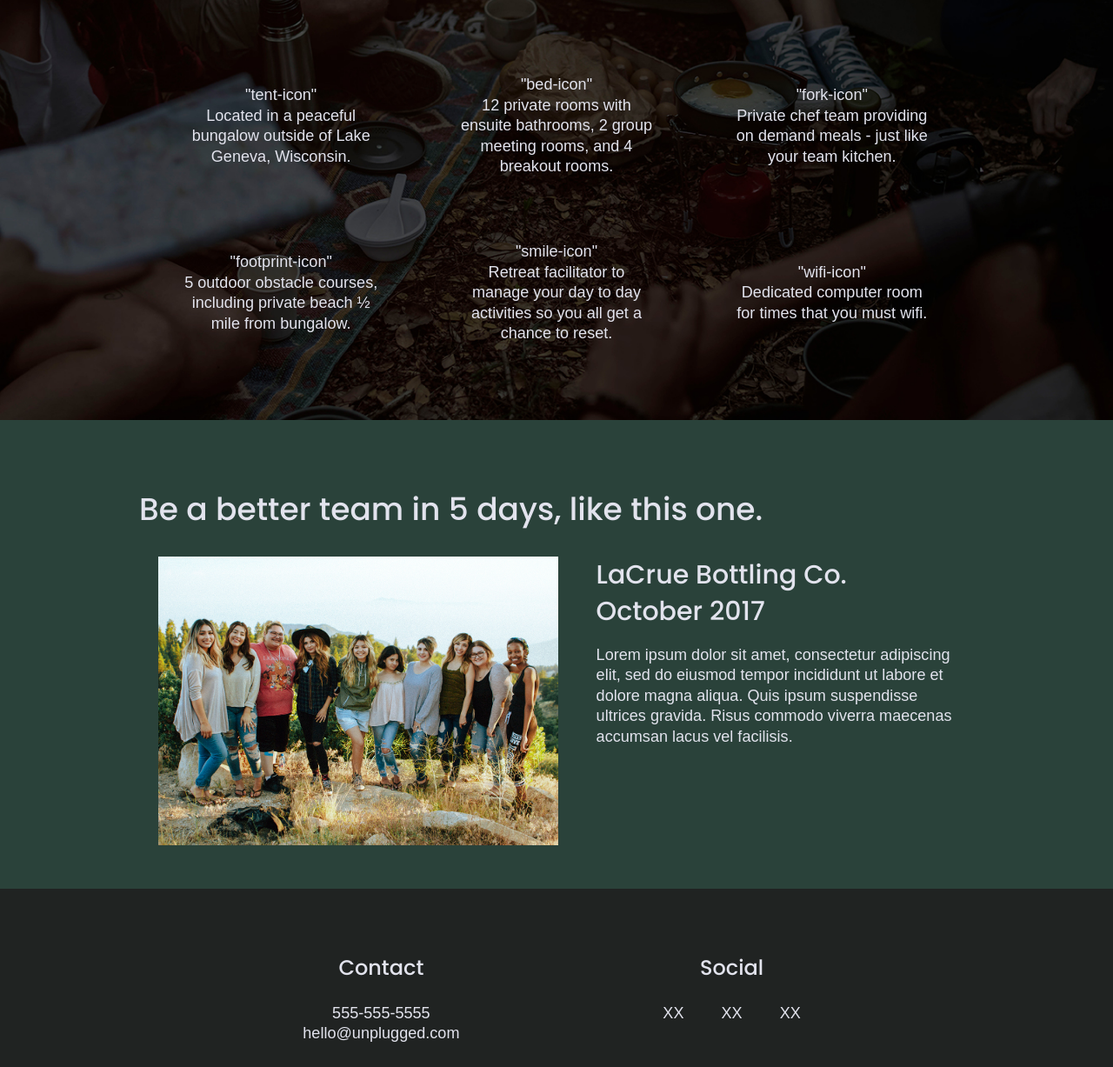
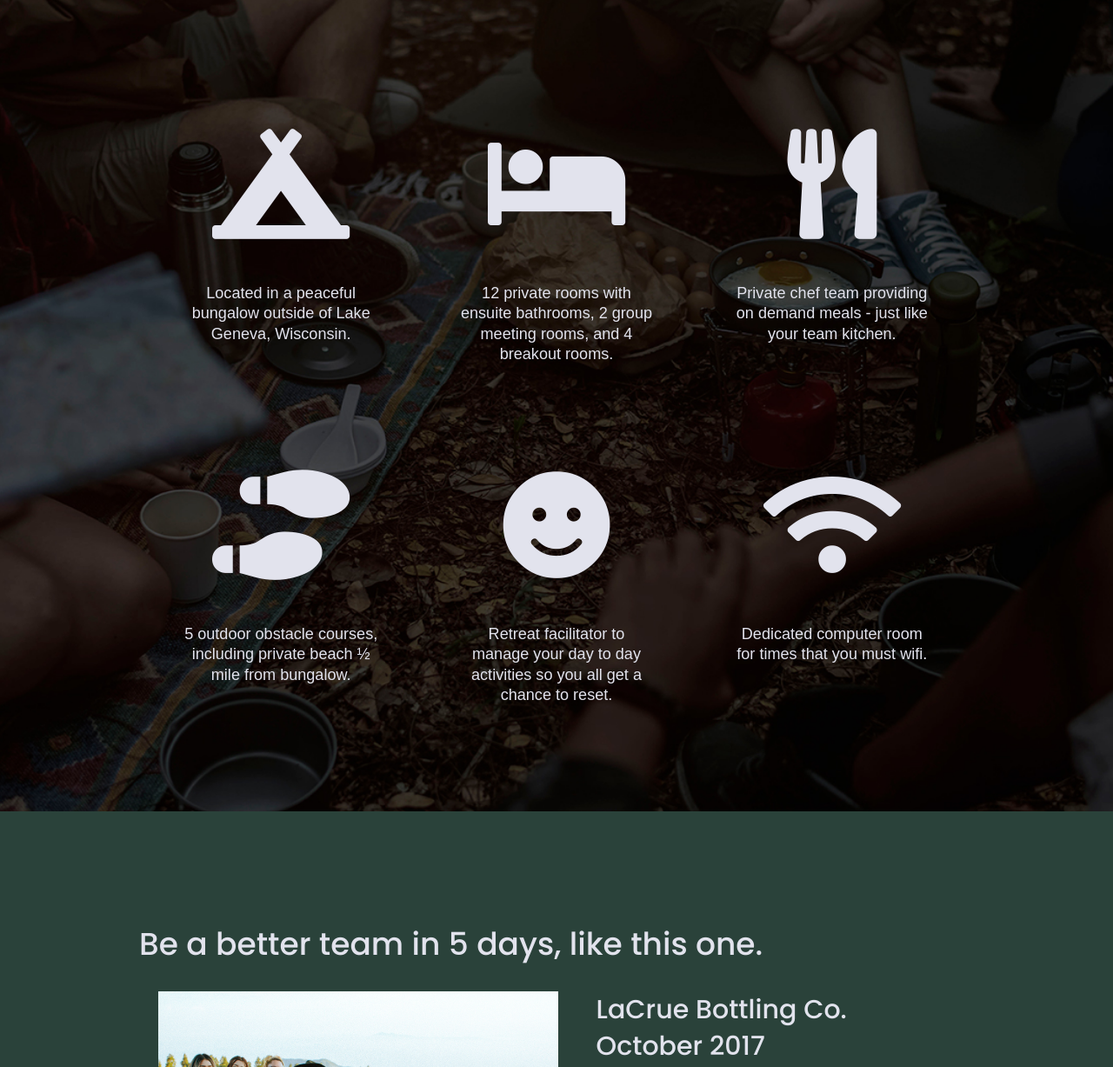
Before and after one commit to amyspencerproject/unplugged, a website: page index.html in a window 1280 px wide. Shown: the part 1328-2555 px from the top of the page at 87% size. Drawn offline with Linux system fonts and the light colour scheme.

Commit message:
Added Fontawesome Icons and changed hero image for mobile

```diff
--- a/css/main.css
+++ b/css/main.css
@@ -299,7 +299,7 @@ footer .copyright {
 /*** Main Section Styles ***/
 
 .hero-area {
-  background: url('../img/hero.jpg') no-repeat;
+  background: url('../img/mobile-hero.png') no-repeat;
   background-position: center;
   background-size: cover;
   background-color: #333;
@@ -391,7 +391,15 @@ input[type=button] {
   margin: 1.26em;
 }
 
-.fontawesome-icon {}
+.features i {
+  font-size: 3.75em;
+  margin-bottom: 30px;
+  text-align: center;
+}
+
+.features p {
+  text-align: center;
+}
 
 .features-item-description {
   text-align: center;
@@ -669,6 +677,18 @@ input[type=button] {
   /* ========================= Home Page ========================= */
   /* hero-area */
 
+  .hero-area {
+    background: url('../img/hero.jpg') no-repeat;
+    background-position: center;
+  background-size: cover;
+  background-color: #333;
+  display: flex;
+  justify-content: center;
+  flex-flow: row wrap;
+  min-height: 500px;
+}
+
+
   .hero-area h1 {
     font-size: 3em;
     line-height: 1.5em;
@@ -712,6 +732,12 @@ input[type=button] {
     flex-flow: column wrap;
     flex-basis: 40%;
     height: 12em;
+  }
+
+  .features i {
+    font-size: 5em;
+    margin-bottom: 30px;
+    text-align: center;
   }
 
   .features-item-description {
@@ -857,14 +883,29 @@ input[type=button] {
 
   /* features */
 
+  .features .content-wrapper {
+    margin-bottom: 100px;
+  }
+
   .features article {
-    width: 100%;
-    margin: 0;
+    margin: 100px 0;
+    justify-content: space-between;
+    flex-flow: column nowrap;
     flex-basis: 33%;
+  }
+
+  .features i {
+    font-size: 7em;
+    margin-bottom: 50px;
+    text-align: center;
   }
 
 
   /* reviews */
+
+  .reviews .content-wrapper {
+    margin: 100px 0;
+  }
 
   .reviews .content-wrapper article {
     flex-flow: row wrap;
--- a/index.html
+++ b/index.html
@@ -21,6 +21,9 @@
 
   <!-- Google Fonts -->
   <link href="https://fonts.googleapis.com/css?family=Open+Sans:400,700|Poppins:500,700" rel="stylesheet">
+
+  <!-- FontAwesome CDN version 5.5-->
+  <link rel="stylesheet" href="https://use.fontawesome.com/releases/v5.5.0/css/all.css" integrity="sha384-B4dIYHKNBt8Bc12p+WXckhzcICo0wtJAoU8YZTY5qE0Id1GSseTk6S+L3BlXeVIU" crossorigin="anonymous">
 
   <meta name="theme-color" content="#fafafa">
 </head>
@@ -93,7 +96,7 @@
         <div class="features-items">
 
           <article>
-            <p class="fontawesome-icon"> "tent-icon"
+            <p class="fontawesome-icon"><i class="fas fa-campground"></i>
             </p>
             <p class="features-item-description">
               Located in a peaceful bungalow outside of Lake Geneva, Wisconsin.
@@ -101,7 +104,7 @@
           </article>
 
           <article>
-            <p class="fontawesome-icon"> "bed-icon"
+            <p class="fontawesome-icon"><i class="fas fa-bed"></i>
             </p>
             <p class="features-item-description">
               12 private rooms with ensuite bathrooms, 2 group meeting rooms, and 4 breakout rooms.
@@ -109,7 +112,7 @@
           </article>
 
           <article>
-            <p class="fontawesome-icon"> "fork-icon"
+            <p class="fontawesome-icon"> <i class="fas fa-utensils"></i>
             </p>
             <p class="features-item-description">
               Private chef team providing on demand meals - just like your team kitchen.
@@ -117,7 +120,7 @@
           </article>
 
           <article>
-            <p class="fontawesome-icon"> "footprint-icon"
+            <p class="fontawesome-icon"> <i class="fas fa-shoe-prints"></i>
             </p>
             <p class="features-item-description">
               5 outdoor obstacle courses, including private beach ½ mile from bungalow.
@@ -125,7 +128,7 @@
           </article>
 
           <article>
-            <p class="fontawesome-icon"> "smile-icon"
+            <p class="fontawesome-icon"> <i class="fas fa-smile"></i>
             </p>
             <p class="features-item-description">
               Retreat facilitator to manage your day to day activities so you all get a chance to reset.
@@ -133,7 +136,7 @@
           </article>
 
           <article>
-            <p class="fontawesome-icon"> "wifi-icon"
+            <p class="fontawesome-icon"> <i class="fas fa-wifi"></i>
             </p>
             <p class="features-item-description">
               Dedicated computer room for times that you must wifi.
@@ -183,9 +186,9 @@
         <div class="social">
           <h3>Social</h3>
           <div class="social-icons">
-            <p><a href="https://www.facebook.com/" target="_blank">XX</a></p>
-            <p><a href="https://twitter.com/?lang=en" target="_blank">XX</a></p>
-            <p><a href="https://www.instagram.com/explore/tags/homepage/?hl=en" target="_blank">XX</a></p>
+            <p><a href="https://www.facebook.com/" target="_blank"><i class=""></i></a></p>
+            <p><a href="https://twitter.com/?lang=en" target="_blank"><i class=""></i></a></p>
+            <p><a href="https://www.instagram.com/explore/tags/homepage/?hl=en" target="_blank"><i class=""></i></a></p>
           </div>
         </div>
       </div> <!--End of footer content-->
```
Also changed, not shown: about/index.html (+3 -0 lines), faq/index.html (+3 -0 lines), img/mobile-hero.png (added).
